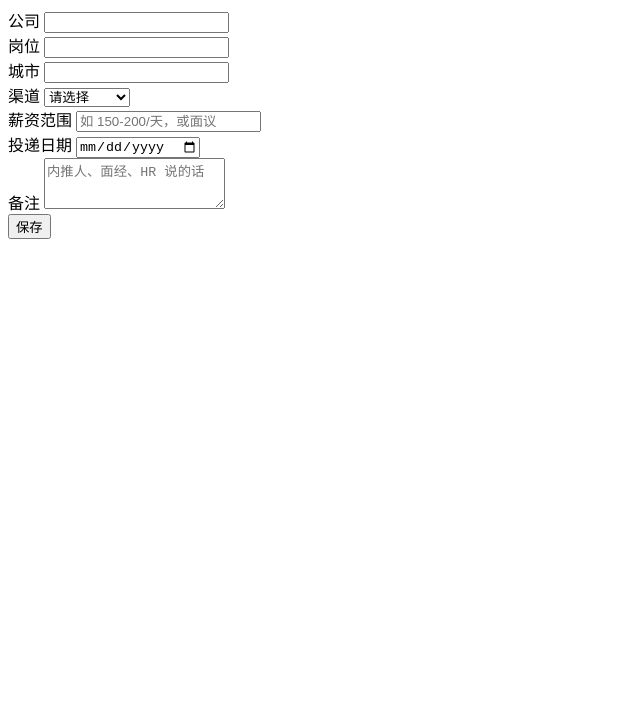
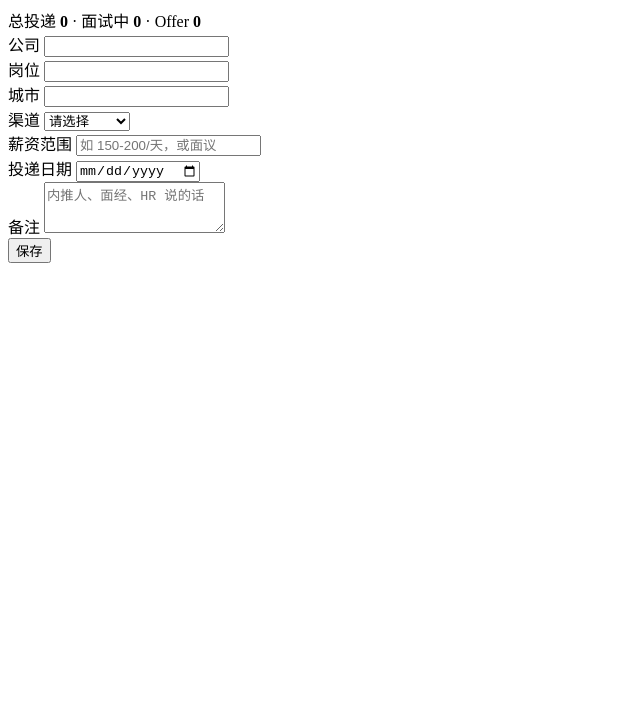
Before and after one commit to xyi74976-del/job-tracker, a plain HTML site: page index.html in a window 1280 px wide. Shown: the part 81-800 px from the top of the page, without its empty margins (0-640 px from the left). Drawn offline with Linux system fonts and the light colour scheme.

Commit message:
v0.1 Day6：顶部统计条，v0.1 功能完成

```diff
--- a/app.js
+++ b/app.js
@@ -1,5 +1,7 @@
 const form = document.querySelector("#application-form");
 const list = document.querySelector("#application-list");
+const stats = document.querySelector("#stats");
+
 const STORAGE_KEY = "job-tracker:applications";
 const STATUS_TEXT = {
   applied: "已投递",
@@ -21,6 +23,13 @@ function save() {
 
 let applications = load();      // 原来是 = []
 
+function updateStats() {
+  const total = applications.length;
+  const interviewing = applications.filter((a) => a.status === "interview").length;
+  const offers = applications.filter((a) => a.status === "offer").length;
+
+  stats.innerHTML = `总投递 <strong>${total}</strong> · 面试中 <strong>${interviewing}</strong> · Offer <strong>${offers}</strong>`;
+}
 
 function render() {
   list.innerHTML = applications
@@ -28,6 +37,8 @@ function render() {
  <button class="delete-btn">删除</button></li>`)
 
     .join("");
+    updateStats();
+
 }
 list.addEventListener("click", (event) => {
   if (!event.target.classList.contains("delete-btn")) return;
--- a/index.html
+++ b/index.html
@@ -7,6 +7,8 @@
 </head>
 <body>
   <h1>求职投递管理</h1>
+  <div id="stats"></div>
+
 
   <form id="application-form">
 
```
